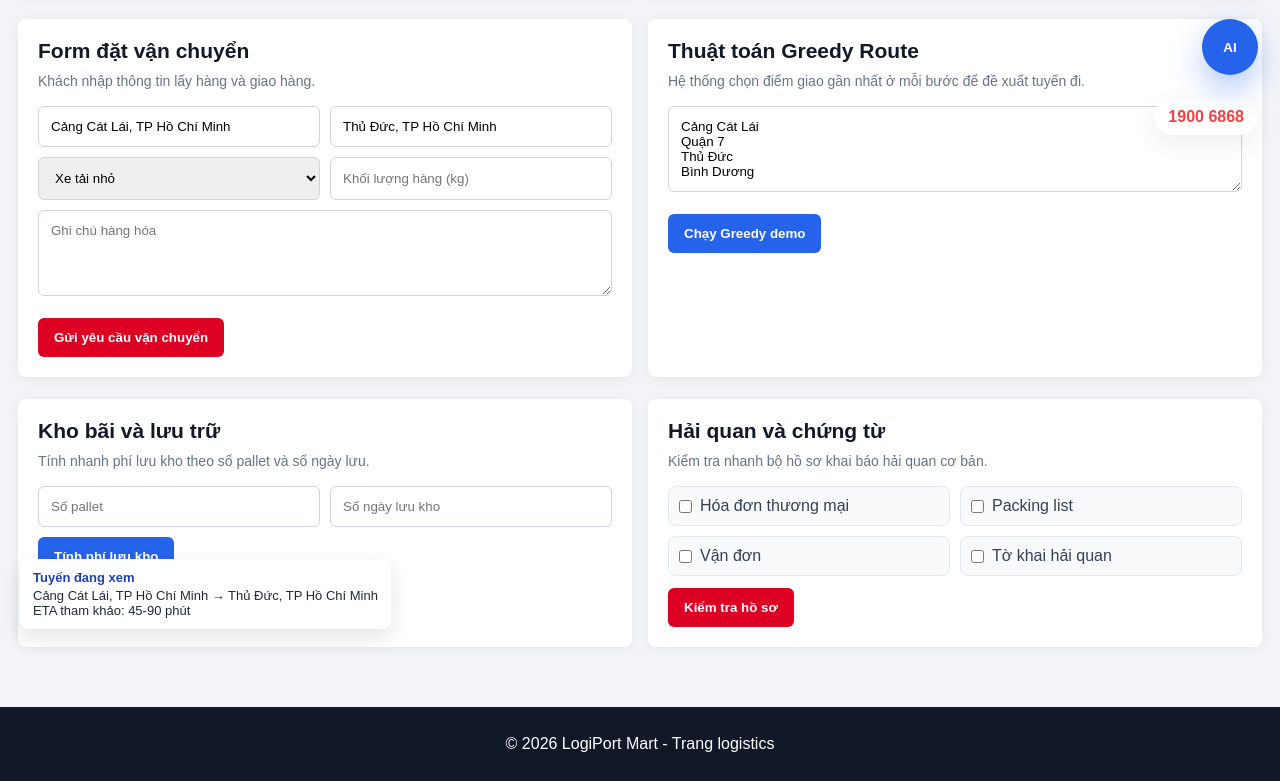
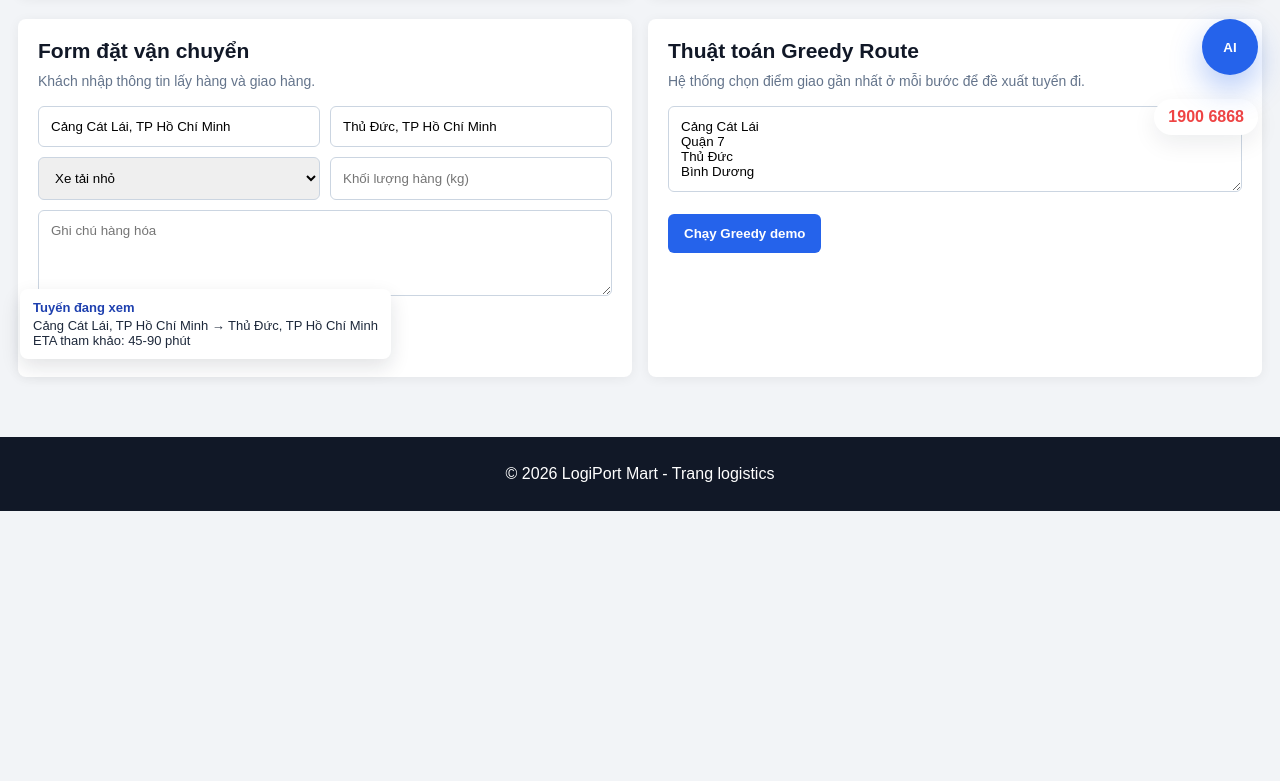
Before and after one commit to kiet62/do-an-ai-, a website: page logistics.html in a window 1280 px wide. Shown: the part 643-1424 px from the top of the page. After the commit the page ends 1154 px from the top, so only its background shows below. Drawn offline with Linux system fonts and the light colour scheme.

Commit message:
Add files via upload

```diff
--- a/logistics.html
+++ b/logistics.html
@@ -96,31 +96,6 @@ Bình Dương</textarea>
     </div>
   </section>
 
-  <section class="panel-grid">
-    <div class="panel" id="warehousePanel">
-      <h3>Kho bãi và lưu trữ</h3>
-      <p>Tính nhanh phí lưu kho theo số pallet và số ngày lưu.</p>
-      <div class="form-row">
-        <input id="warehousePallets" type="number" min="1" placeholder="Số pallet">
-        <input id="warehouseDays" type="number" min="1" placeholder="Số ngày lưu kho">
-      </div>
-      <button class="btn btn-primary" type="button" onclick="calculateWarehouseFee()">Tính phí lưu kho</button>
-      <div class="result-box" id="warehouseResult"></div>
-    </div>
-
-    <div class="panel" id="customsPanel">
-      <h3>Hải quan và chứng từ</h3>
-      <p>Kiểm tra nhanh bộ hồ sơ khai báo hải quan cơ bản.</p>
-      <div class="logistics-checks">
-        <label><input type="checkbox" class="customs-doc" value="Hóa đơn thương mại"> Hóa đơn thương mại</label>
-        <label><input type="checkbox" class="customs-doc" value="Packing list"> Packing list</label>
-        <label><input type="checkbox" class="customs-doc" value="Vận đơn"> Vận đơn</label>
-        <label><input type="checkbox" class="customs-doc" value="Tờ khai hải quan"> Tờ khai hải quan</label>
-      </div>
-      <button class="btn btn-red" type="button" onclick="checkCustomsDocs()">Kiểm tra hồ sơ</button>
-      <div class="result-box" id="customsResult"></div>
-    </div>
-  </section>
 </main>
 <div class="floating"><div class="hotline">1900 6868</div></div>
 <footer><p>© 2026 LogiPort Mart - Trang logistics</p></footer>
```
